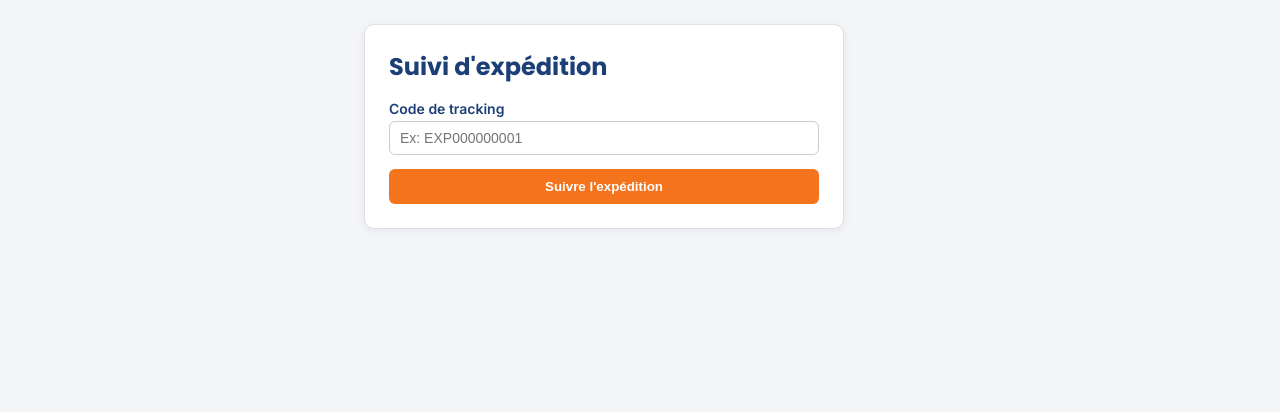
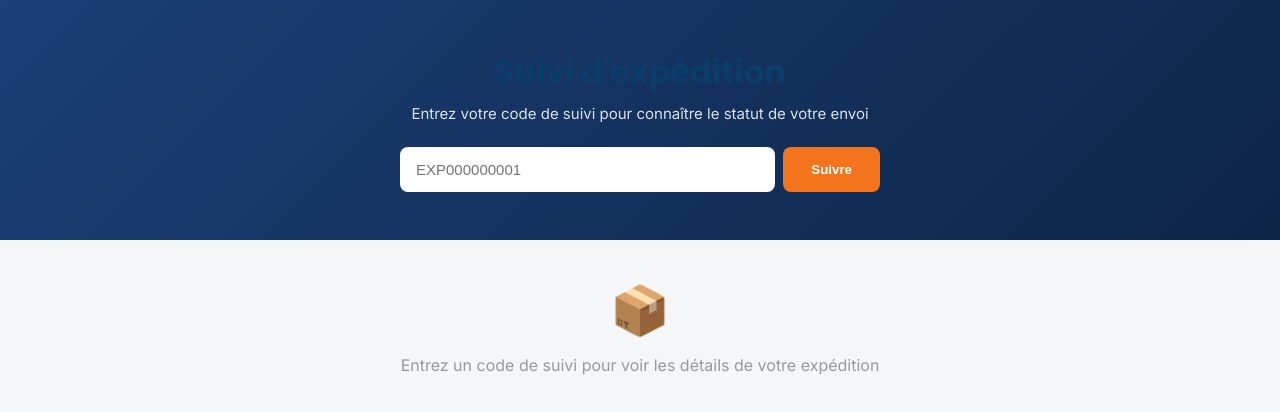
Before and after one commit to LoubnaIouriane/smart-postal-platform, a React (Vite) app in the folder frontend/: page /tracking in a window 1280 px wide. Shown: the top 412 px of the page. Built offline with nearby package versions, Linux system fonts and the light colour scheme.

Commit message:
feat(tracking): amelioration UX page tracking style DHL avec design Amana

```diff
--- /dev/null
+++ b/frontend/src/components/expedition/tracking.css
@@ -0,0 +1,206 @@
+.tracking-page {
+    min-height: 100vh;
+    background: var(--amana-gray, #F5F6F8);
+    padding-bottom: 60px;
+}
+
+.tracking-hero {
+    background: linear-gradient(135deg, var(--amana-blue, #1B3F76), #0d2547);
+    color: white;
+    padding: 48px 24px;
+    text-align: center;
+}
+
+.tracking-hero h1 {
+    margin: 0 0 8px;
+    font-size: 32px;
+}
+
+.tracking-hero p {
+    margin: 0 0 24px;
+    opacity: 0.85;
+    font-size: 15px;
+}
+
+.tracking-search {
+    display: flex;
+    max-width: 480px;
+    margin: 0 auto;
+    gap: 8px;
+}
+
+.tracking-search input {
+    flex: 1;
+    padding: 14px 16px;
+    border-radius: 8px;
+    border: none;
+    font-size: 15px;
+    text-transform: uppercase;
+}
+
+.tracking-search input:focus {
+    outline: 3px solid var(--amana-orange, #F4731D);
+}
+
+.tracking-search button {
+    padding: 14px 28px;
+    background: var(--amana-orange, #F4731D);
+    color: white;
+    border: none;
+    border-radius: 8px;
+    font-weight: 700;
+    cursor: pointer;
+    white-space: nowrap;
+}
+
+.tracking-search button:hover {
+    background: #d9631a;
+}
+
+.tracking-search button:disabled {
+    background: #ccc;
+    cursor: not-allowed;
+}
+
+.tracking-result {
+    max-width: 720px;
+    margin: -30px auto 0;
+    padding: 0 24px;
+}
+
+.tracking-card {
+    background: white;
+    border-radius: 14px;
+    padding: 32px;
+    box-shadow: 0 8px 24px rgba(27, 63, 118, 0.12);
+}
+
+.tracking-card-header {
+    display: flex;
+    justify-content: space-between;
+    align-items: flex-start;
+    margin-bottom: 24px;
+    flex-wrap: wrap;
+    gap: 12px;
+}
+
+.tracking-code-label {
+    font-size: 12px;
+    color: var(--amana-blue, #1B3F76);
+    text-transform: uppercase;
+    font-weight: 700;
+    letter-spacing: 0.5px;
+}
+
+.tracking-card-header h2 {
+    margin: 4px 0 0;
+    color: var(--amana-blue, #1B3F76);
+    font-size: 24px;
+}
+
+.tracking-status-pill {
+    padding: 8px 16px;
+    border-radius: 20px;
+    font-weight: 700;
+    font-size: 13px;
+    text-transform: capitalize;
+    height: fit-content;
+}
+
+.status-en_attente { background: #FFF3E0; color: var(--amana-orange, #F4731D); }
+.status-validee { background: #E3F2E1; color: #2E7D32; }
+.status-annulee { background: #FBE3E3; color: #C0392B; }
+.status-collectee { background: #E3EAF6; color: var(--amana-blue, #1B3F76); }
+
+.tracking-route {
+    display: flex;
+    align-items: center;
+    background: var(--amana-gray, #F5F6F8);
+    border-radius: 10px;
+    padding: 16px 20px;
+    margin: 24px 0;
+}
+
+.tracking-route-point {
+    display: flex;
+    align-items: center;
+    gap: 10px;
+}
+
+.tracking-route-label {
+    display: block;
+    font-size: 11px;
+    color: #888;
+    text-transform: uppercase;
+}
+
+.tracking-route-line {
+    flex: 1;
+    height: 2px;
+    background: repeating-linear-gradient(90deg, #ccc, #ccc 6px, transparent 6px, transparent 12px);
+    margin: 0 16px;
+}
+
+.tracking-details-grid {
+    display: grid;
+    grid-template-columns: repeat(auto-fit, minmax(160px, 1fr));
+    gap: 16px;
+    margin-top: 24px;
+    border-top: 1px solid var(--amana-gray, #F5F6F8);
+    padding-top: 24px;
+}
+
+.tracking-detail-item {
+    display: flex;
+    flex-direction: column;
+    gap: 4px;
+}
+
+.tracking-detail-item span {
+    font-size: 12px;
+    color: #888;
+}
+
+.tracking-detail-item strong {
+    color: var(--amana-blue, #1B3F76);
+    font-size: 14px;
+}
+
+.tracking-error-box {
+    background: white;
+    border-left: 4px solid #C0392B;
+    border-radius: 8px;
+    padding: 20px;
+    display: flex;
+    gap: 14px;
+    align-items: flex-start;
+    box-shadow: 0 4px 12px rgba(0,0,0,0.06);
+}
+
+.tracking-error-icon {
+    font-size: 24px;
+}
+
+.tracking-error-box strong {
+    color: #C0392B;
+}
+
+.tracking-error-box p {
+    margin: 4px 0 0;
+    color: #666;
+    font-size: 14px;
+}
+
+.tracking-placeholder {
+    max-width: 720px;
+    margin: 40px auto 0;
+    text-align: center;
+    color: #999;
+    padding: 0 24px;
+}
+
+.tracking-placeholder span {
+    font-size: 48px;
+    display: block;
+    margin-bottom: 12px;
+}
--- a/frontend/src/pages/expedition/TrackingPage.jsx
+++ b/frontend/src/pages/expedition/TrackingPage.jsx
@@ -2,23 +2,39 @@ import { useState } from "react";
 import { expeditionService } from "../../services/expeditionService";
 import StatusTimeline from "../../components/expedition/StatusTimeline";
 import "../../components/expedition/expedition.css";
+import "../../components/expedition/tracking.css";
+
+const formatDate = (dateStr) => {
+    if (!dateStr) return "—";
+    const date = new Date(dateStr);
+    return date.toLocaleString("fr-FR", {
+        day: "2-digit",
+        month: "2-digit",
+        year: "numeric",
+        hour: "2-digit",
+        minute: "2-digit",
+    });
+};
 
 export default function TrackingPage() {
     const [code, setCode] = useState("");
     const [expedition, setExpedition] = useState(null);
     const [error, setError] = useState(null);
     const [loading, setLoading] = useState(false);
+    const [searched, setSearched] = useState(false);
 
     const handleSearch = async (e) => {
         e.preventDefault();
+        if (!code.trim()) return;
         setLoading(true);
         setError(null);
         setExpedition(null);
+        setSearched(true);
         try {
-            const result = await expeditionService.trackByCode(code.trim());
+            const result = await expeditionService.trackByCode(code.trim().toUpperCase());
             setExpedition(result);
         } catch (err) {
-            const message = err.response?.data?.error || "Expédition introuvable.";
+            const message = err.response?.data?.error || "Aucune expédition trouvée avec ce code.";
             setError(message);
         } finally {
             setLoading(false);
@@ -26,78 +42,121 @@ export default function TrackingPage() {
     };
 
     return (
-        <div style={{ padding: "24px", maxWidth: "600px", margin: "0 auto" }}>
-            <div className="expedition-form">
-                <h2>Suivi d'expédition</h2>
-                <form onSubmit={handleSearch}>
-                    <div className="form-group">
-                        <label>Code de tracking</label>
+        <div className="tracking-page">
+            <div className="tracking-hero">
+                <h1>Suivi d'expédition</h1>
+                <p>Entrez votre code de suivi pour connaître le statut de votre envoi</p>
+
+                <form className="tracking-search" onSubmit={handleSearch}>
                     <input
                         type="text"
-                            placeholder="Ex: EXP000000001"
+                        placeholder="EXP000000001"
                         value={code}
                         onChange={(e) => setCode(e.target.value)}
-                            required
                     />
-                    </div>
                     <button type="submit" disabled={loading}>
-                        {loading ? "Recherche..." : "Suivre l'expédition"}
+                        {loading ? "Recherche..." : "Suivre"}
                     </button>
                 </form>
-
-                {error && <p className="expedition-error" style={{ marginTop: "16px" }}>{error}</p>}
             </div>
 
+            {error && (
+                <div className="tracking-result">
+                    <div className="tracking-error-box">
+                        <span className="tracking-error-icon">⚠</span>
+                        <div>
+                            <strong>Expédition introuvable</strong>
+                            <p>{error}</p>
+                        </div>
+                    </div>
+                </div>
+            )}
+
             {expedition && (
-                <div className="expedition-list" style={{ marginTop: "24px" }}>
-                    <h2>Détails de l'expédition</h2>
+                <div className="tracking-result">
+                    <div className="tracking-card">
+                        <div className="tracking-card-header">
+                            <div>
+                                <span className="tracking-code-label">Code de suivi</span>
+                                <h2>{expedition.codeTracking}</h2>
+                            </div>
+                            <span className={`tracking-status-pill status-${expedition.statut.toLowerCase()}`}>
+                {expedition.statut.replace("_", " ")}
+              </span>
+                        </div>
 
                         <StatusTimeline statut={expedition.statut} />
 
-                    <table style={{ marginTop: "24px" }}>
-                        <tbody>
-                        <tr>
-                            <td><strong>Code tracking</strong></td>
-                            <td>{expedition.codeTracking}</td>
-                        </tr>
-                        <tr>
-                            <td><strong>Type</strong></td>
-                            <td>{expedition.typeEnvoi}</td>
-                        </tr>
-                        <tr>
-                            <td><strong>Ville de départ</strong></td>
-                            <td>{expedition.villeDepart?.nomVille}</td>
-                        </tr>
-                        <tr>
-                            <td><strong>Ville de destination</strong></td>
-                            <td>{expedition.villeDestination?.nomVille}</td>
-                        </tr>
-                        <tr>
-                            <td><strong>Poids déclaré</strong></td>
-                            <td>{expedition.poids} kg</td>
-                        </tr>
-                        {expedition.poidsReel && (
-                            <tr>
-                                <td><strong>Poids réel</strong></td>
-                                <td>{expedition.poidsReel} kg</td>
-                            </tr>
+                        <div className="tracking-route">
+                            <div className="tracking-route-point">
+                                <span className="tracking-dot-icon">●</span>
+                                <div>
+                                    <span className="tracking-route-label">Départ</span>
+                                    <strong>{expedition.villeDepart?.nomVille}</strong>
+                                </div>
+                            </div>
+                            <div className="tracking-route-line" />
+                            <div className="tracking-route-point">
+                                <span className="tracking-dot-icon">📍</span>
+                                <div>
+                                    <span className="tracking-route-label">Destination</span>
+                                    <strong>{expedition.villeDestination?.nomVille}</strong>
+                                </div>
+                            </div>
+                        </div>
+
+                        <div className="tracking-details-grid">
+                            <div className="tracking-detail-item">
+                                <span>Type d'envoi</span>
+                                <strong>{expedition.typeEnvoi === "COLIS" ? "📦 Colis" : "✉️ Courrier"}</strong>
+                            </div>
+                            <div className="tracking-detail-item">
+                                <span>Poids déclaré</span>
+                                <strong>{expedition.poids} kg</strong>
+                            </div>
+                            {expedition.poidsReel && expedition.poidsReel !== expedition.poids && (
+                                <div className="tracking-detail-item">
+                                    <span>Poids réel constaté</span>
+                                    <strong>{expedition.poidsReel} kg</strong>
+                                </div>
                             )}
-                        <tr>
-                            <td><strong>Montant</strong></td>
-                            <td>{expedition.montant} DH</td>
-                        </tr>
-                        <tr>
-                            <td><strong>Destinataire</strong></td>
-                            <td>{expedition.nomDestinataire} — {expedition.telephoneDestinataire}</td>
-                        </tr>
+                            <div className="tracking-detail-item">
+                                <span>Montant</span>
+                                <strong>{expedition.montant} DH</strong>
+                            </div>
+                            <div className="tracking-detail-item">
+                                <span>Destinataire</span>
+                                <strong>{expedition.nomDestinataire}</strong>
+                            </div>
+                            <div className="tracking-detail-item">
+                                <span>Téléphone</span>
+                                <strong>{expedition.telephoneDestinataire}</strong>
+                            </div>
+                            <div className="tracking-detail-item">
+                                <span>Date de création</span>
+                                <strong>{formatDate(expedition.dateCreation)}</strong>
+                            </div>
+                            {expedition.dateAnnulation && (
+                                <div className="tracking-detail-item">
+                                    <span>Date d'annulation</span>
+                                    <strong>{formatDate(expedition.dateAnnulation)}</strong>
+                                </div>
+                            )}
                             {expedition.facteurAssigne && (
-                            <tr>
-                                <td><strong>Facteur assigné</strong></td>
-                                <td>{expedition.facteurAssigne.nom} {expedition.facteurAssigne.prenom}</td>
-                            </tr>
+                                <div className="tracking-detail-item">
+                                    <span>Facteur assigné</span>
+                                    <strong>{expedition.facteurAssigne.nom} {expedition.facteurAssigne.prenom}</strong>
+                                </div>
                             )}
-                        </tbody>
-                    </table>
+                        </div>
+                    </div>
+                </div>
+            )}
+
+            {!searched && !expedition && !error && (
+                <div className="tracking-placeholder">
+                    <span>📦</span>
+                    <p>Entrez un code de suivi pour voir les détails de votre expédition</p>
                 </div>
             )}
         </div>
```
Lines whose indentation alone changed are shown as unchanged.
